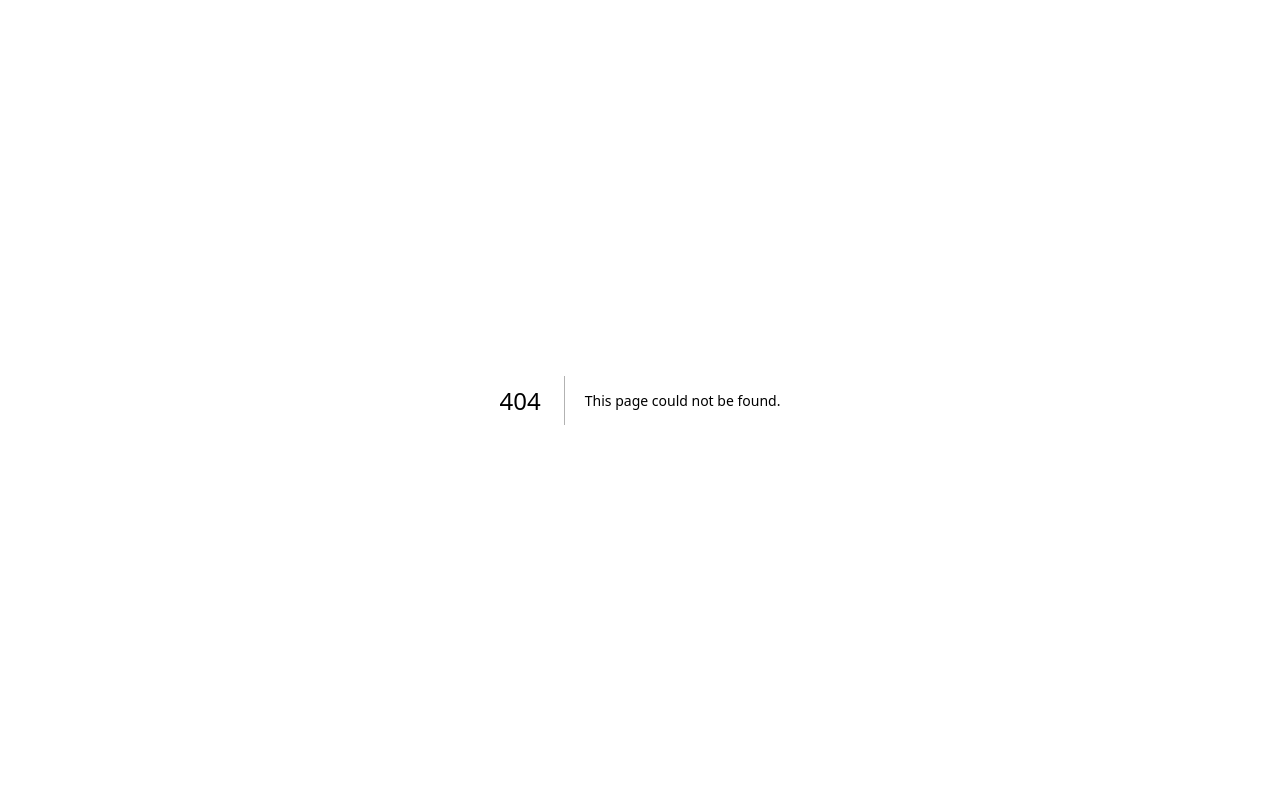
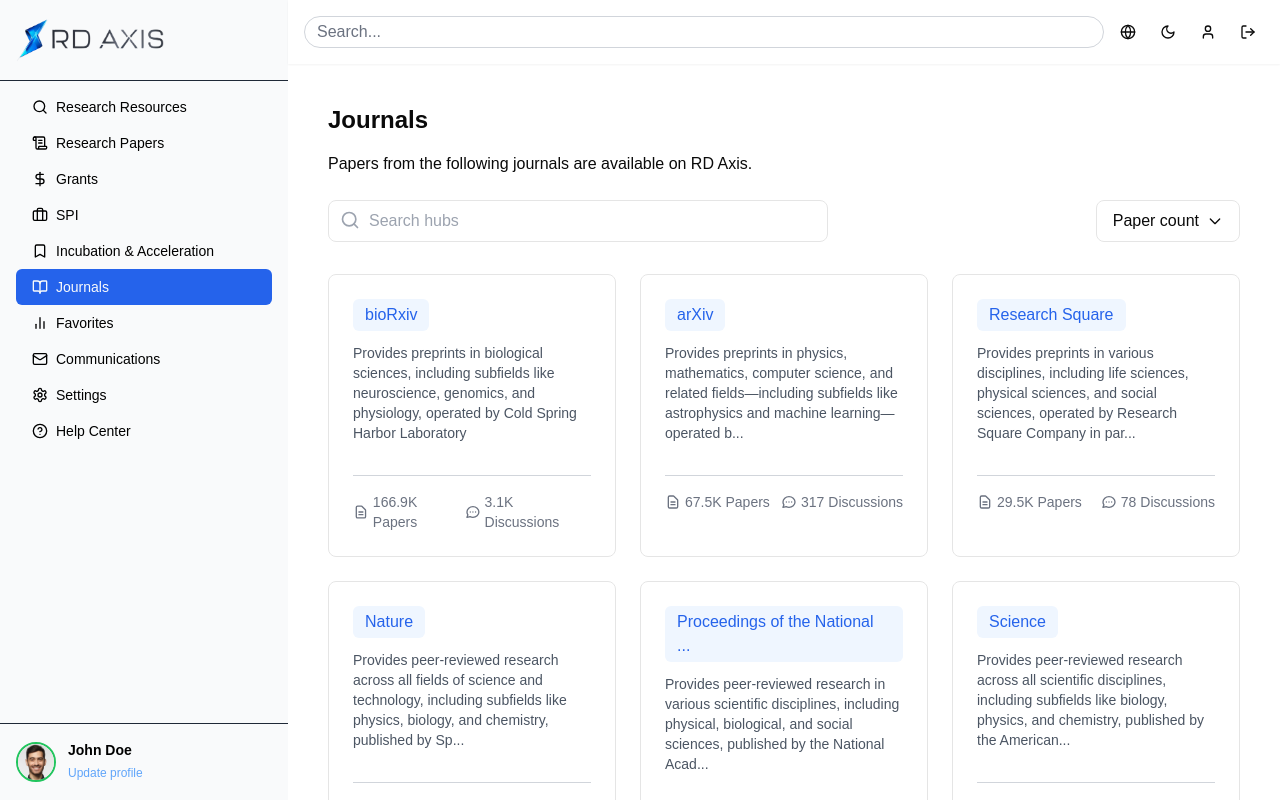
Before and after one commit to aaron-dsk/regis-works-app, a Next.js app: page /journals in a window 1280 px wide. Before the commit this address had no page. Built offline with nearby package versions, Linux system fonts and the light colour scheme.

Commit message:
Added: Journal, nav-menu edit

```diff
--- /dev/null
+++ b/src/app/(auth)/journals/page.tsx
@@ -0,0 +1,11 @@
+'use client'
+
+import Journals from "@/components/journal"
+
+export default function JournalsPage() {
+  return (
+    <div className="container mx-auto p-4">
+      <Journals />
+    </div>
+  )
+}
--- a/src/components/grants.tsx
+++ b/src/components/grants.tsx
@@ -10,11 +10,11 @@ import {
 
 export default function Grants() {
   return (
-    <div className="max-w-6xl">
+    <div className="p-8">
       <div>
         <h1 className="text-2xl font-bold mb-4">Grants</h1>
         <p className="text-muted-foreground mb-4">
-          Earn ResearchCoin by completing research related grants.
+          Jumpstart research projects by completing research related grants.
         </p>
       </div>
 
@@ -55,10 +55,14 @@ export default function Grants() {
       <div className="space-y-6">
         <Card className="p-6">
           <div className="flex items-center gap-2 mb-4">
-            <div className="w-8 h-8 bg-purple-600 rounded-full flex items-center justify-center text-white">
-              R
+            <div className="w-8 h-8 rounded-full overflow-hidden">
+              <img
+                src="/images/job-listings/stanford.png"
+                alt="Stanford University"
+                className="w-full h-full object-cover"
+              />
             </div>
-            <span className="font-medium">ResearchHub Foundation</span>
+            <span className="font-medium">Stanford University</span>
             <span className="text-muted-foreground">created a grant</span>
           </div>
 
@@ -67,10 +71,8 @@ export default function Grants() {
               <span className="text-muted-foreground">Amount:</span>
               <div className="flex items-center gap-2">
                 <div className="flex items-center">
-                  <div className="w-4 h-4 bg-orange-500 rounded-full mr-1" />
-                  200 RSC
                 </div>
-                <span className="text-muted-foreground">($148.17)</span>
+                <span className="text-muted-foreground">$14,000</span>
               </div>
             </div>
             <div className="flex justify-between">
@@ -116,10 +118,14 @@ export default function Grants() {
 
         <Card className="p-6">
           <div className="flex items-center gap-2 mb-4">
-            <div className="w-8 h-8 bg-purple-600 rounded-full flex items-center justify-center text-white">
-              R
+            <div className="w-8 h-8 rounded-full overflow-hidden">
+              <img
+                src="/images/job-listings/hopkins.jpg"
+                alt="Hopkins"
+                className="w-full h-full object-cover"
+              />
             </div>
-            <span className="font-medium">ResearchHub Foundation</span>
+            <span className="font-medium">John Hopkins University</span>
             <span className="text-muted-foreground">created a grant</span>
           </div>
 
@@ -128,10 +134,8 @@ export default function Grants() {
               <span className="text-muted-foreground">Amount:</span>
               <div className="flex items-center gap-2">
                 <div className="flex items-center">
-                  <div className="w-4 h-4 bg-orange-500 rounded-full mr-1" />
-                  210 RSC
                 </div>
-                <span className="text-muted-foreground">($155.58)</span>
+                <span className="text-muted-foreground">$34,000</span>
               </div>
             </div>
             <div className="flex justify-between">
--- /dev/null
+++ b/src/components/journal.tsx
@@ -0,0 +1,129 @@
+import { Search } from "lucide-react"
+
+export default function Journals() {
+  const journals = [
+    {
+      name: "bioRxiv",
+      description: "Provides preprints in biological sciences, including subfields like neuroscience, genomics, and physiology, operated by Cold Spring Harbor Laboratory",
+      papers: "166.9K",
+      discussions: "3.1K"
+    },
+    {
+      name: "arXiv",
+      description: "Provides preprints in physics, mathematics, computer science, and related fields—including subfields like astrophysics and machine learning—operated b...",
+      papers: "67.5K",
+      discussions: "317"
+    },
+    {
+      name: "Research Square",
+      description: "Provides preprints in various disciplines, including life sciences, physical sciences, and social sciences, operated by Research Square Company in par...",
+      papers: "29.5K",
+      discussions: "78"
+    },
+    {
+      name: "Nature",
+      description: "Provides peer-reviewed research across all fields of science and technology, including subfields like physics, biology, and chemistry, published by Sp...",
+      papers: "9.7K",
+      discussions: "81"
+    },
+    {
+      name: "Proceedings of the National ...",
+      description: "Provides peer-reviewed research in various scientific disciplines, including physical, biological, and social sciences, published by the National Acad...",
+      papers: "9.3K",
+      discussions: "12"
+    },
+    {
+      name: "Science",
+      description: "Provides peer-reviewed research across all scientific disciplines, including subfields like biology, physics, and chemistry, published by the American...",
+      papers: "8.1K",
+      discussions: "29"
+    },
+    {
+      name: "SSRN",
+      description: "Provides preprints in social sciences and humanities, including subfields like economics, law, and finance, owned by Elsevier.",
+      papers: "7.0K",
+      discussions: "13"
+    },
+    {
+      name: "Journal of the American Che...",
+      description: "Provides peer-reviewed research in chemistry, including subfields like organic, inorganic, physical, and analytical chemistry, published by the Americ...",
+      papers: "5.6K",
+      discussions: "1"
+    },
+    {
+      name: "Authorea",
+      description: "Provides preprints and collaborative writing in diverse fields, including physics, astronomy, and life sciences, owned by Wiley",
+      papers: "4.6K",
+      discussions: "0"
+    },
+    {
+      name: "Journal of Clinical Oncology",
+      description: "Provides peer-reviewed research in clinical oncology, including subfields like medical, surgical, and radiation oncology, published by the American So...",
+      papers: "4.5K",
+      discussions: "0"
+    },
+    {
+      name: "Circulation",
+      description: "Provides peer-reviewed research in cardiovascular medicine, including subfields like cardiology, vascular medicine, and stroke, published by the Ameri...",
+      papers: "4.4K",
+      discussions: "2"
+    },
+    {
+      name: "Physical Review Letters",
+      description: "Provides peer-reviewed rapid communications in all fields of physics, including subfields like condensed matter, particle physics, and quantum mechani...",
+      papers: "4.0K",
+      discussions: "0"
+    }
+  ]
+
+  return (
+    <div>
+      <h1 className="text-2xl font-bold mb-4">Journals</h1>
+      <p className="mb-6">Papers from the following journals are available on RD Axis.</p>
+
+      <div className="flex justify-between mb-8">
+        <div className="relative w-[500px]">
+          <Search className="absolute left-3 top-2.5 h-5 w-5 text-gray-400" />
+          <input
+            type="text"
+            placeholder="Search hubs"
+            className="pl-10 pr-4 py-2 w-full border rounded-lg"
+          />
+        </div>
+        <button className="flex items-center gap-2 px-4 py-2 border rounded-lg">
+          Paper count
+          <svg className="w-4 h-4" fill="none" viewBox="0 0 24 24" stroke="currentColor">
+            <path strokeLinecap="round" strokeLinejoin="round" strokeWidth={2} d="M19 9l-7 7-7-7" />
+          </svg>
+        </button>
+      </div>
+
+      <div className="grid grid-cols-3 gap-6">
+        {journals.map(journal => (
+          <div key={journal.name} className="p-6 border rounded-lg">
+            <div className="bg-blue-50 text-blue-600 inline-block px-3 py-1 rounded-md mb-3">
+              {journal.name}
+            </div>
+            <p className="text-gray-600 mb-4 text-sm">{journal.description}</p>
+            <div className="pt-4 mt-8 border-t border-gray-300">
+              <div className="flex justify-between text-sm text-gray-500">
+                <div className="flex items-center gap-1">
+                  <svg className="w-4 h-4" viewBox="0 0 24 24" fill="none" stroke="currentColor">
+                    <path strokeLinecap="round" strokeLinejoin="round" strokeWidth={2} d="M9 12h6m-6 4h6m2 5H7a2 2 0 01-2-2V5a2 2 0 012-2h5.586a1 1 0 01.707.293l5.414 5.414a1 1 0 01.293.707V19a2 2 0 01-2 2z" />
+                  </svg>
+                  {journal.papers} Papers
+                </div>
+                <div className="flex items-center gap-1">
+                  <svg className="w-4 h-4" viewBox="0 0 24 24" fill="none" stroke="currentColor">
+                    <path strokeLinecap="round" strokeLinejoin="round" strokeWidth={2} d="M8 12h.01M12 12h.01M16 12h.01M21 12c0 4.418-4.03 8-9 8a9.863 9.863 0 01-4.255-.949L3 20l1.395-3.72C3.512 15.042 3 13.574 3 12c0-4.418 4.03-8 9-8s9 3.582 9 8z" />
+                  </svg>
+                  {journal.discussions} Discussions
+                </div>
+              </div>
+            </div>
+          </div>
+        ))}
+      </div>
+    </div>
+  )
+}
--- a/src/components/nav-menu.tsx
+++ b/src/components/nav-menu.tsx
@@ -2,7 +2,7 @@
 
 import { Avatar, AvatarFallback, AvatarImage } from "@/components/ui/avatar"
 import { Button } from "@/components/ui/button"
-import { Search, Briefcase, BookmarkIcon, BarChart2, Settings, HelpCircle, Mail, ScrollText, DollarSign } from "lucide-react"
+import { Search, Briefcase, BookOpen, BookmarkIcon, BarChart2, Settings, HelpCircle, Mail, ScrollText, DollarSign } from "lucide-react"
 import Link from "next/link"
 import { usePathname } from 'next/navigation'
 import Image from 'next/image'
@@ -16,6 +16,7 @@ export function SideBarNav() {
     { name: 'Grants', icon: DollarSign, path: '/grants' },
     { name: 'SPI', icon: Briefcase, path: '/spi' },
     { name: 'Incubation & Acceleration', icon: BookmarkIcon, path: '/incubators-accelerators' },
+    { name: 'Journals', icon: BookOpen, path: '/journals' },
     { name: 'Favorites', icon: BarChart2, path: '/favorites' },
     { name: 'Communications', icon: Mail, path: '/communications' },
     { name: 'Settings', icon: Settings, path: '/settings' },
```
